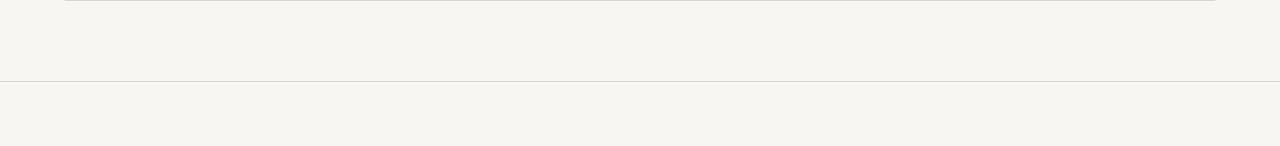
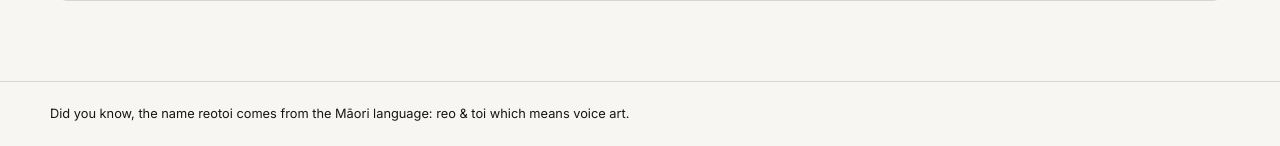
Before and after one commit to edimaudo/reotoi, a FastAPI app: page /create in a window 1280 px wide. Shown: the part 955-1101 px from the top of the page. Run offline with FastAPI, Linux system fonts and the light colour scheme.

Commit message:
Update base.html

```diff
--- a/templates/base.html
+++ b/templates/base.html
@@ -47,6 +47,7 @@
 
 <footer class="site-footer">
     <div class="site-footer__inner">
+        Did you know, the name reotoi comes from the Māori language: reo & toi which means voice art.
     </div>
 </footer>
 
```
